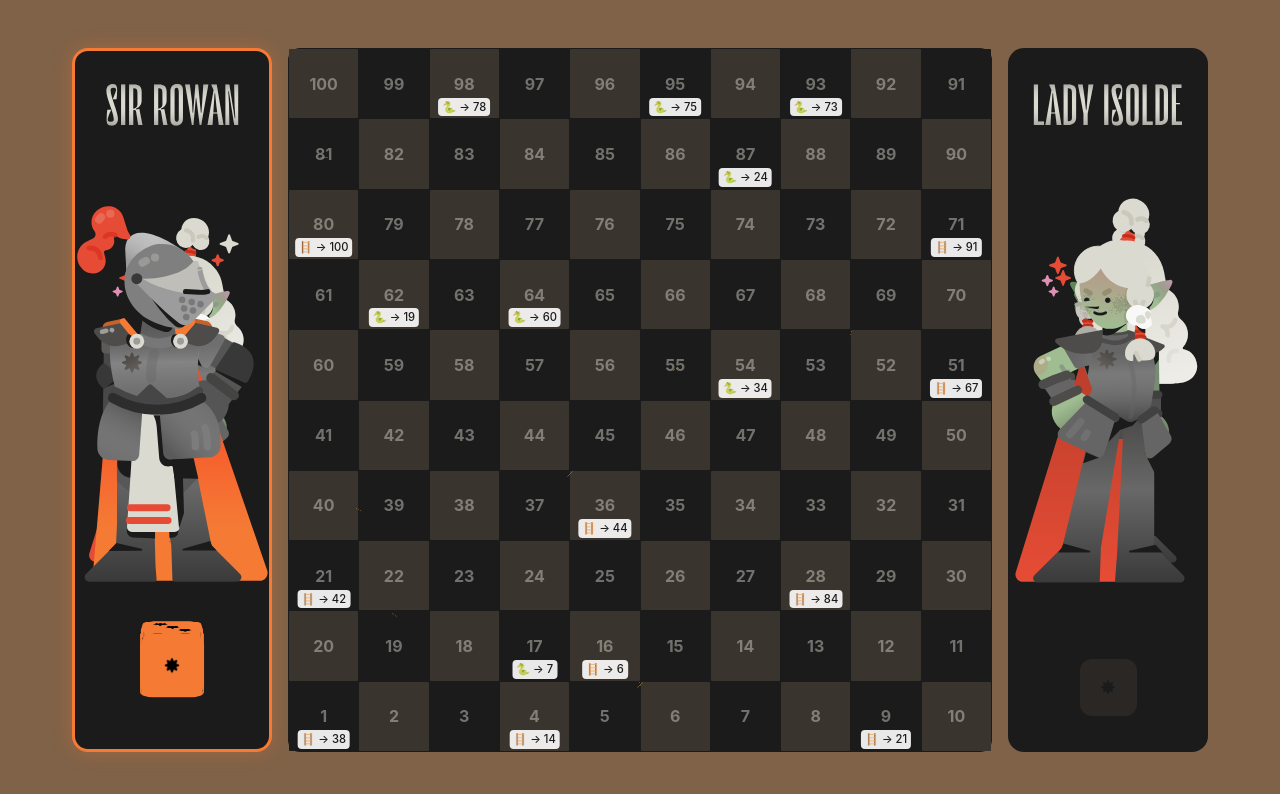
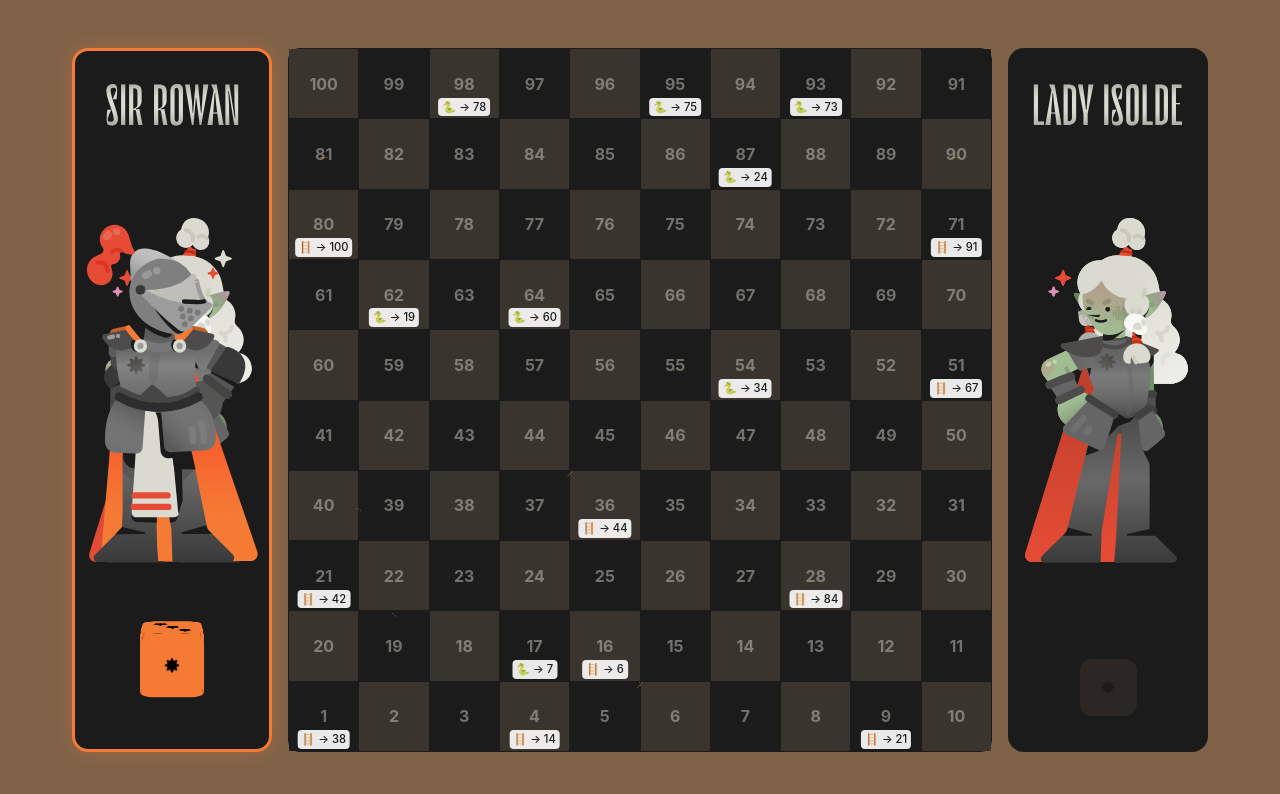
Before and after one commit to shandonwayne/ropes-and-ramparts, a React (Vite) app: page / in a window 1280 px wide. Shown: the top 794 px of the page. Built offline with nearby package versions, Linux system fonts and the light colour scheme; a web font is replaced by a local one.

Commit message:
Updated ChutesLaddersGame.tsx

```diff
--- a/src/ChutesLaddersGame.tsx
+++ b/src/ChutesLaddersGame.tsx
@@ -471,8 +471,7 @@ const ChutesLaddersGame: React.FC = () => {
                   width: '100%',
                   height: '100%',
                   objectFit: 'contain',
-                  display: currentPlayerIndex === 0 ? 'none' : 'block',
-                  position: 'absolute'
+                  display: currentPlayerIndex === 0 ? 'none' : 'block'
                 }}
               />
               {/* Active Rowan - placeholder for now */}
@@ -483,8 +482,7 @@ const ChutesLaddersGame: React.FC = () => {
                   width: '100%',
                   height: '100%',
                   objectFit: 'contain',
-                  display: currentPlayerIndex === 0 ? 'block' : 'none',
-                  position: 'absolute'
+                  display: currentPlayerIndex === 0 ? 'block' : 'none'
                 }}
               />
             </div>
@@ -536,8 +534,7 @@ const ChutesLaddersGame: React.FC = () => {
                   width: '100%',
                   height: '100%',
                   objectFit: 'contain',
-                  display: currentPlayerIndex === 1 ? 'none' : 'block',
-                  position: 'absolute'
+                  display: currentPlayerIndex === 1 ? 'none' : 'block'
                 }}
               />
               {/* Active Isolde */}
@@ -548,8 +545,7 @@ const ChutesLaddersGame: React.FC = () => {
                   width: '100%',
                   height: '100%',
                   objectFit: 'contain',
-                  display: currentPlayerIndex === 1 ? 'block' : 'none',
-                  position: 'absolute'
+                  display: currentPlayerIndex === 1 ? 'block' : 'none'
                 }}
               />
             </div>
```
